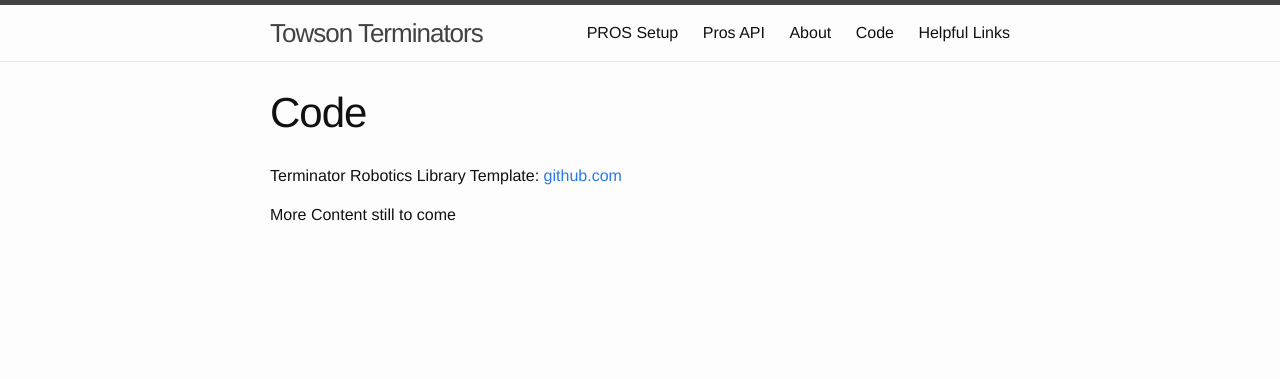
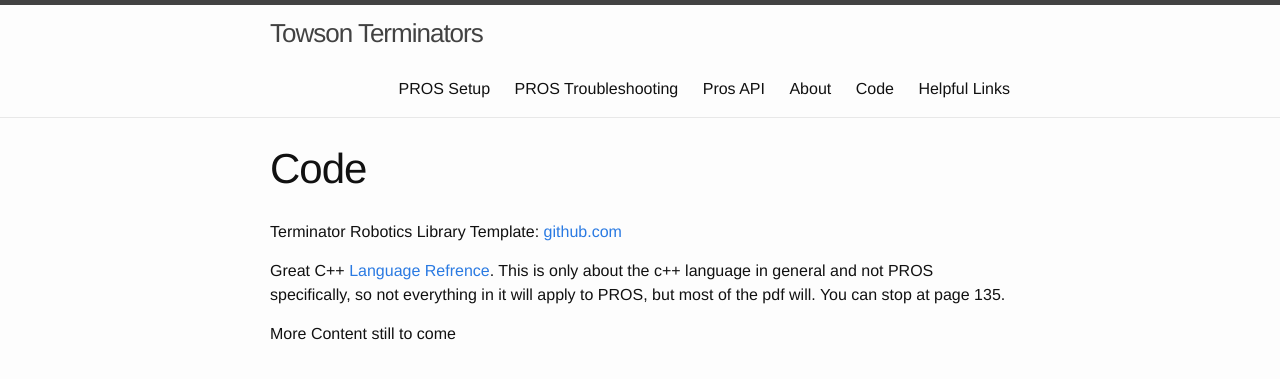
Before and after one commit to towson-terminators/towson-terminators.github.io, a Jekyll site: the page built from code.md, in a window 1280 px wide. Shown: the top 379 px of the page. Built offline with Jekyll 4.4.1, drawn with Linux system fonts in a browser that asks for light colours; nearby versions of some CDN libraries.

Commit message:
added c++ refrence and troubleshooting page

```diff
--- a/code.md
+++ b/code.md
@@ -7,7 +7,12 @@
 Terminator Robotics Library Template:
 [github.com][TRL]
 
+Great C++ [Language Refrence][C++ Doc]. This is only about the c++ language in general and not PROS specifically, so not everything in it will apply to PROS, but most of the pdf will. You can stop at page 135.
+
+
+
 More Content still to come
 
 
 [TRL]: http://github.com/cwenck/Terminator-Robotics-Library
+[C++ Doc]: http://www.cplusplus.com/files/tutorial.pdf
```
Also changed, not shown: PROS Troubleshooting.md (added, +7 -0 lines).
